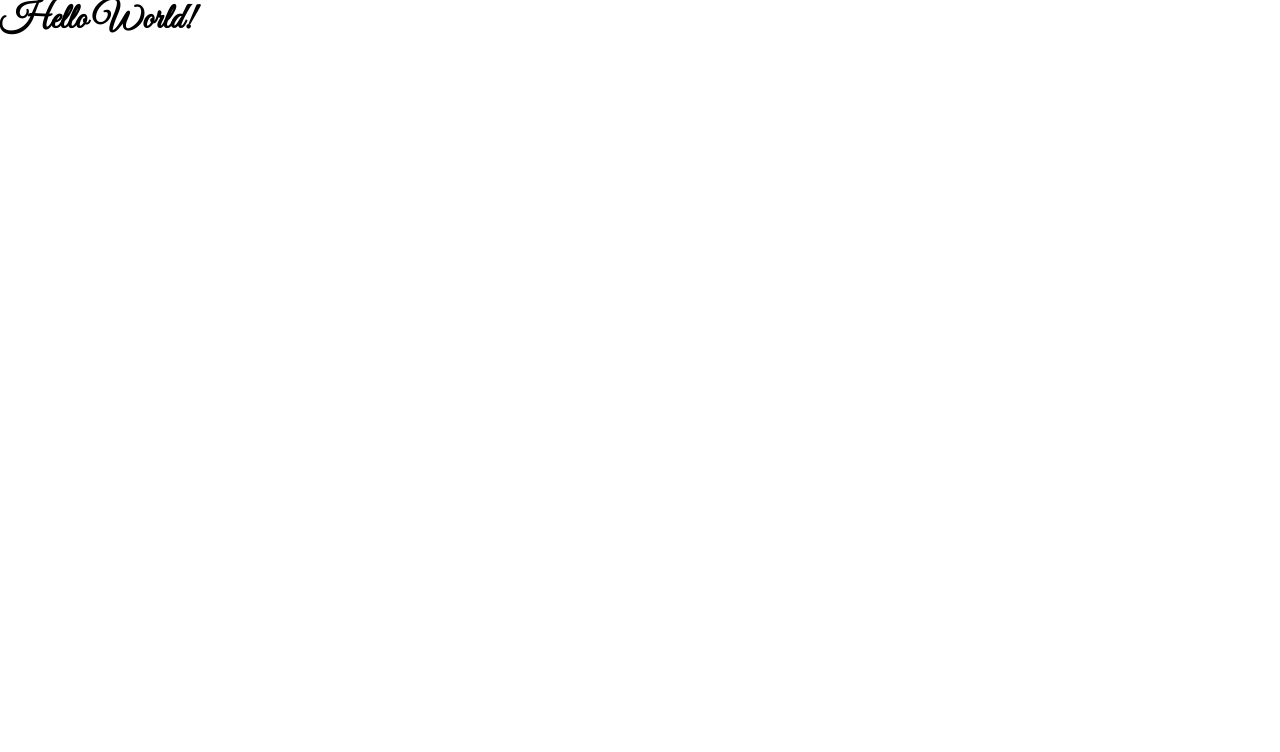
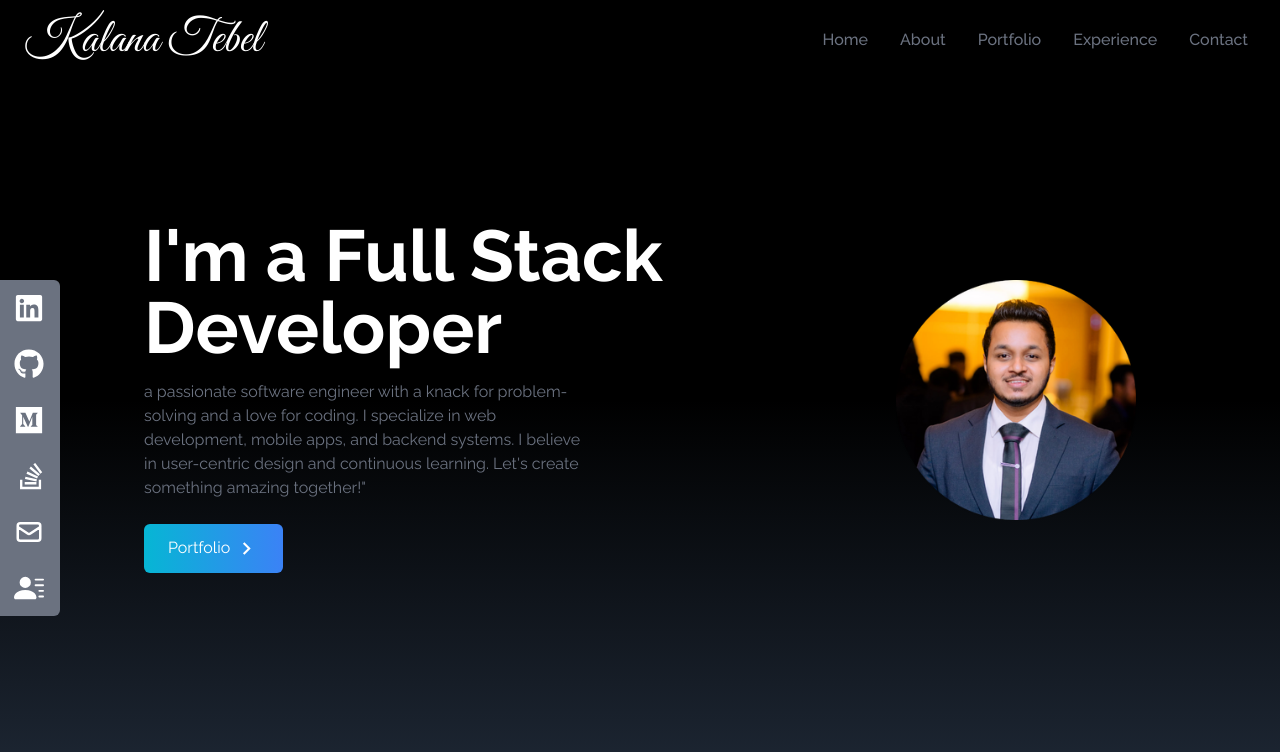
Before and after one commit to kalanatebel97/my-portfolio, a React (Create React App) app: page / in a window 1280 px wide. Shown: the top 752 px of the page. Built offline with nearby package versions, Linux system fonts and the light colour scheme.

Commit message:
ad nav bar and home page

```diff
--- a/src/App.js
+++ b/src/App.js
@@ -1,8 +1,15 @@
+import Home from "./components/Home/Home";
+import NavBar from "./components/Navbar/Navbar";
+import SocialLinks from "./components/Social-Links/SocialLinks";
 
 function App() {
   return (
     <div>
-     <h1 className="text-4xl font-bold font-signature">Hello World!</h1>
+
+      <NavBar />
+      <Home />
+
+ <SocialLinks />
     </div>
   );
 }
--- /dev/null
+++ b/src/components/Home/Home.js
@@ -0,0 +1,46 @@
+import React from "react";
+import HeroImage from "../../assets/kalana.png";
+import { MdKeyboardArrowRight } from "react-icons/md";
+
+const Home = () => {
+  return (
+    <div
+      name="home"
+      className="h-screen w-full bg-gradient-to-b from-black via-black to-gray-800"
+    >
+      <div className="max-w-screen-lg mx-auto flex flex-col items-center justify-center h-full px-4 md:flex-row">
+        <div className="flex flex-col justify-center h-full">
+          <h2 className="text-4xl sm:text-7xl font-bold text-white">
+            I'm a Full Stack Developer
+          </h2>
+          <p className="text-gray-500 py-4 max-w-md">
+            a passionate software engineer with a knack for problem-solving and
+            a love for coding. I specialize in web development, mobile apps, and
+            backend systems. I believe in user-centric design and continuous
+            learning. Let's create something amazing together!"
+          </p>
+
+          <div>
+            <button className=" group cursor-pointer text-white w-fit px-6 py-3 my-2 flex items-center rounded-md bg-gradient-to-r from-cyan-500 to-blue-500">
+              Portfolio{" "}
+              <span className="group-hover:rotate-90 duration-300">
+                {" "}
+                <MdKeyboardArrowRight className="ml-1" size={25} />
+              </span>
+            </button>
+          </div>
+        </div>
+
+        <div>
+          <img
+            src={HeroImage}
+            alt="my profile"
+            className="rounded-2xl mx-auto w-2/3 md:w-full"
+          />
+        </div>
+      </div>
+    </div>
+  );
+};
+
+export default Home;
--- /dev/null
+++ b/src/components/Navbar/Navbar.js
@@ -0,0 +1,67 @@
+import React, { useState } from 'react';
+import { FaBars, FaTimes } from "react-icons/fa";
+const NavBar = () =>{
+
+    const [nav, setNav] = useState(false);
+
+    const navBarLinks = [
+        {
+            id: 1,
+            link: 'home'
+        },
+        {
+            id: 2,
+            link: 'about'
+        },
+        {
+            id: 3,
+            link: 'portfolio'
+        },
+        {
+            id: 4,
+            link: 'experience'
+        },
+        {
+            id: 5,
+            link: 'contact'
+        },];
+
+    return (
+
+        <div className='flex justify-between items-center w-full h-20 px-4 text-white bg-black fixed'>
+
+            <div>
+                <h1 className='text-5xl font-signature ml-2'>Kalana Tebel</h1>
+            </div>
+
+        <ul className='hidden md:flex'>
+            {
+                navBarLinks.map(({id,link}) => (
+                    <li
+                    key={id}
+                    className='px-4 cursor-pointer capitalize font-medium text-gray-500 hover:scale-105 duration-200'>{link}</li>
+                ))
+            }
+        </ul>
+
+        <div onClick={()=> setNav(!nav)} className='cursor-pointer pr-4 z-10 text-gray-500 md:hidden'>
+            {nav ? <FaTimes size={40} />  : <FaBars  size={30} />}
+        </div>
+
+            {nav && (
+                <ul className='flex flex-col justify-center items-center absolute top-0 left-0 w-full h-screen bg-gradient-to-b from-black to-gray-800 text-gray-500'>
+            {
+                navBarLinks.map(({id,link}) => (
+                    <li
+                    key={id}
+                    className='px-4 cursor-pointer capitalize py-6 text-4xl'>{link}</li>
+                ))
+            }
+            </ul>
+            )}
+
+        </div>
+    )
+}
+
+export default NavBar;
--- /dev/null
+++ b/src/components/Social-Links/SocialLinks.js
@@ -0,0 +1,97 @@
+import React from 'react';
+import { FaGithub, FaLinkedin,FaMedium, FaStackOverflow} from "react-icons/fa";
+import { HiOutlineMail } from "react-icons/hi";
+import { BsFillPersonLinesFill } from "react-icons/bs";
+
+const SocialLinks = () => {
+
+    const socialLinks = [
+        {
+            id: 1,
+            child: (
+                <>
+                LinkedIn <FaLinkedin size={30} />
+                </>
+            ),
+            href: 'https://www.linkedin.com/in/kalana-tebel/',
+            style: 'rounded-tr-md'
+        },
+        {
+            id: 2,
+            child: (
+                <>
+                GitHub <FaGithub size={30} />
+                </>
+            ),
+            href: 'https://github.com/kalanatebel97',
+        },
+        {
+            id: 3,
+            child: (
+                <>
+                Medium <FaMedium size={30} />
+                </>
+            ),
+            href: 'https://kalanamtebel97.medium.com/',
+        },
+        {
+            id: 4,
+            child: (
+                <>
+                Stack OverFlow <FaStackOverflow size={30} />
+                </>
+            ),
+            href: 'https://stackoverflow.com/users/17500186/kalana-tebel',
+        },
+        {
+            id: 5,
+            child: (
+                <>
+                Mail <HiOutlineMail size={30} />
+                </>
+            ),
+            href: 'mailto:kmadushankat@gmail.com',
+        },
+
+        {
+            id: 6,
+            child: (
+                <>
+                Resume <BsFillPersonLinesFill size={30} />
+                </>
+            ),
+            href: '/resume.pdf',
+            style: 'rounded-br-md',
+            download: true
+        },
+    ]
+
+  return (
+    <div className=' hidden lg:flex flex-col top-[35%] left-0 fixed'>
+        <ul>
+        {socialLinks.map(({ id, child, href, style, download }) => (
+          <li
+            key={id}
+            className={
+              "flex justify-between items-center w-40 h-14 px-4 ml-[-100px] hover:ml-[-10px] hover:rounded-md duration-300 bg-gray-500" +
+              " " +
+              style
+            }
+          >
+            <a
+              href={href}
+              className="flex justify-between items-center w-full text-white"
+              download={download}
+              target="_blank"
+              rel="noreferrer"
+            >
+              {child}
+            </a>
+          </li>
+        ))}
+        </ul>
+    </div>
+  )
+}
+
+export default SocialLinks
--- a/src/index.css
+++ b/src/index.css
@@ -1,11 +1,13 @@
-@import url('https://fonts.googleapis.com/css2?family=Raleway:ital,wght@0,100;0,400;0,600;0,800;0,900;1,400;1,700&display=swap');
-@import url('https://fonts.googleapis.com/css2?family=Great+Vibes&family=Raleway:ital,wght@0,100;0,400;0,600;0,800;0,900;1,400;1,700&display=swap');
+@import url('https://fonts.googleapis.com/css2?family=Raleway:ital,wght@0,100;0,200;0,300;0,400;0,500;0,600;0,700;0,800;0,900;1,100;1,200;1,300;1,400;1,500;1,600;1,700;1,800;1,900&display=swap');
+
+@import url('https://fonts.googleapis.com/css2?family=Great+Vibes&display=swap');
+
 @tailwind base;
 @tailwind components;
 @tailwind utilities;
 
 @layer base {
-    html{
-        font-family: 'Raleway', sans-serif;
-    }
+  html {
+    font-family: 'Raleway', sans-serif;
+  }
 }
--- a/tailwind.config.js
+++ b/tailwind.config.js
@@ -1,13 +1,10 @@
-/** @type {import('tailwindcss').Config} */
 module.exports = {
-  content: [
-    "./src/**/*.{js,jsx,ts,tsx}",
-  ],
+  content: ["./src/**/*.{js,jsx,ts,tsx}"],
   theme: {
     extend: {},
-    fontFamily : {
-      signature : ["Great Vibes"],
-    }
+    fontFamily: {
+      signature: ["Great Vibes"],
+    },
   },
   plugins: [],
-}
+};
```
Also changed, not shown: src/assets/kalana.png (added).
